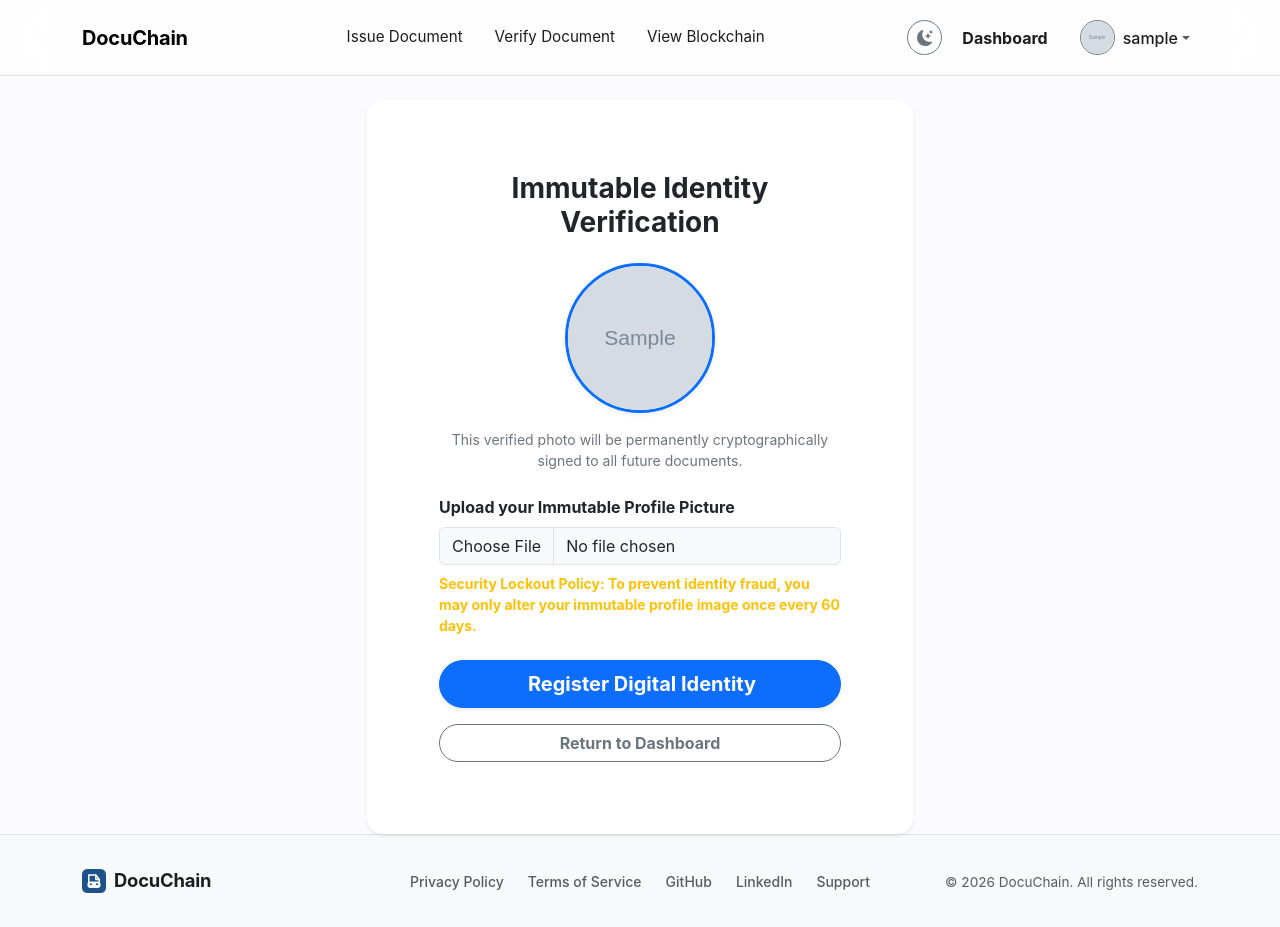
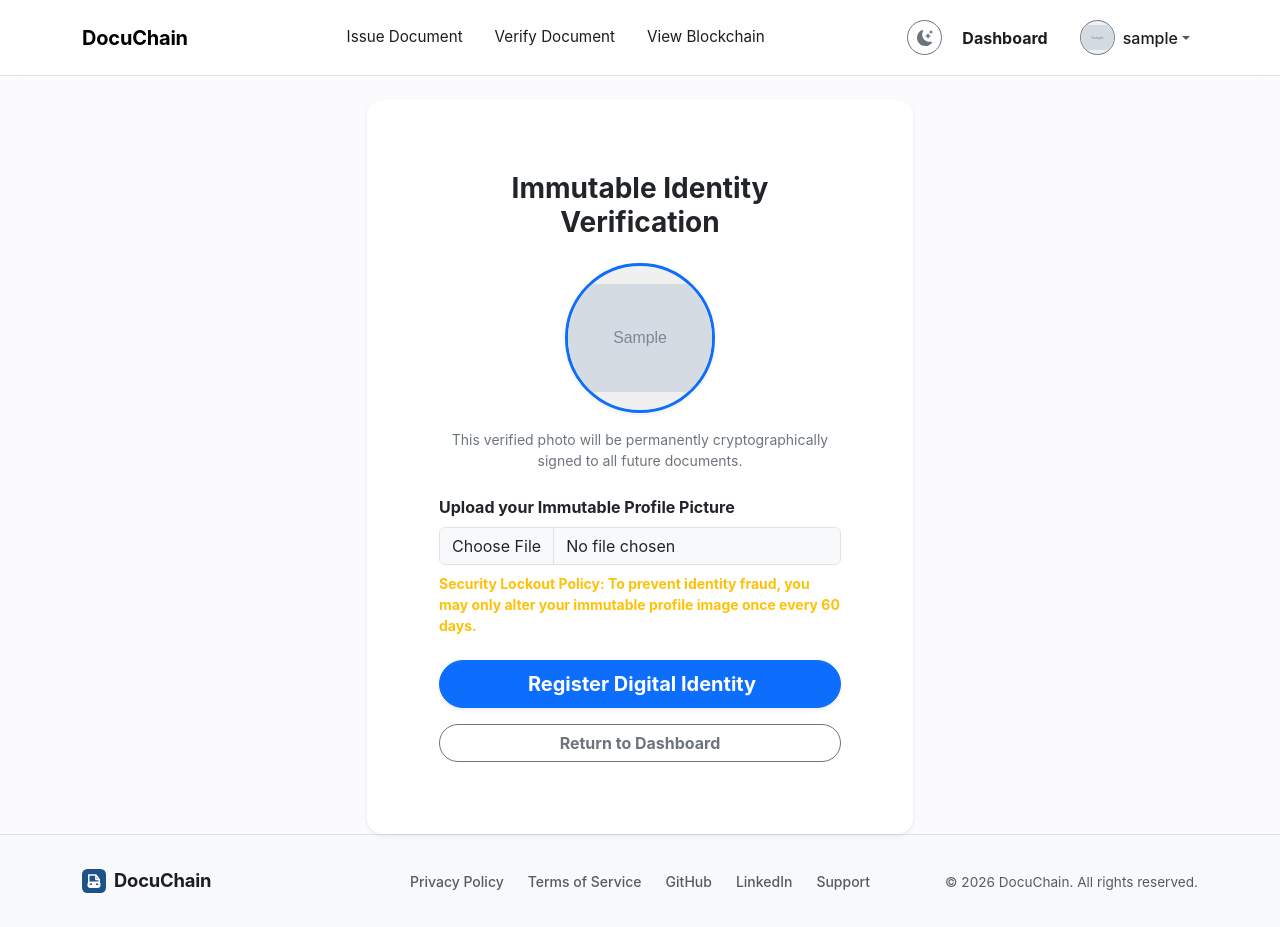
Before and after one commit to realraunakgupta/DocuChain, a Flask app: page /profile in a window 1280 px wide. Run offline with Flask 3, Linux system fonts and the light colour scheme; the visitor is signed in with stand-in values (Sample User, id 1); grey boxes marked "Sample" are stand-in pictures; a database or web service that is not in the repository returns one stand-in record (values such as "Sample title"); some libraries are stand-ins or nearby versions.

Commit message:
fix(ui): prevent profile picture over-cropping in circular elements

```diff
--- a/templates/base.html
+++ b/templates/base.html
@@ -73,7 +73,7 @@
                             {% if current_user and current_user.get('avatar') %}
                             <img src="/static/uploads/{{ current_user.get('avatar') }}" alt="Profile"
                                 class="rounded-circle me-2 border border-secondary"
-                                style="width: 35px; height: 35px; object-fit: cover;">
+                                style="width: 35px; height: 35px; object-fit: contain; background-color: #f0f0f0;">
                             {% else %}
                             <div class="rounded-circle me-2 bg-secondary text-white d-flex align-items-center justify-content-center"
                                 style="width: 35px; height: 35px;">
--- a/templates/document.html
+++ b/templates/document.html
@@ -54,7 +54,7 @@
                             <!-- Actual Immutable Photo from Blockchain -->
                             <img src="{{ url_for('static', filename='uploads/' + matching_block.student_image) }}"
                                 alt="Holder Photo" class="img-thumbnail rounded-circle shadow-sm"
-                                style="width: 140px; height: 140px; object-fit: cover; border: 4px solid white;">
+                                style="width: 140px; height: 140px; object-fit: contain; background-color: #f0f0f0; border: 4px solid white;">
                             {% else %}
                             <!-- Generic Offline Avatar Placeholder -->
                             <svg xmlns="http://www.w3.org/2000/svg" width="100" height="100" fill="var(--bs-gray-400)"
--- a/templates/profile.html
+++ b/templates/profile.html
@@ -10,7 +10,7 @@
                     {% if user_data and user_data.get('avatar') %}
                     <img src="/static/uploads/{{ user_data.get('avatar') }}" alt="Current Profile"
                         class="rounded-circle border border-3 border-primary shadow-sm"
-                        style="width: 150px; height: 150px; object-fit: cover;">
+                        style="width: 150px; height: 150px; object-fit: contain; background-color: #f0f0f0;">
                     <p class="text-secondary mt-3 small"><i class="bi bi-check-circle-fill text-success"></i> This
                         verified photo will be permanently cryptographically signed to all future documents.</p>
                     {% else %}
```
